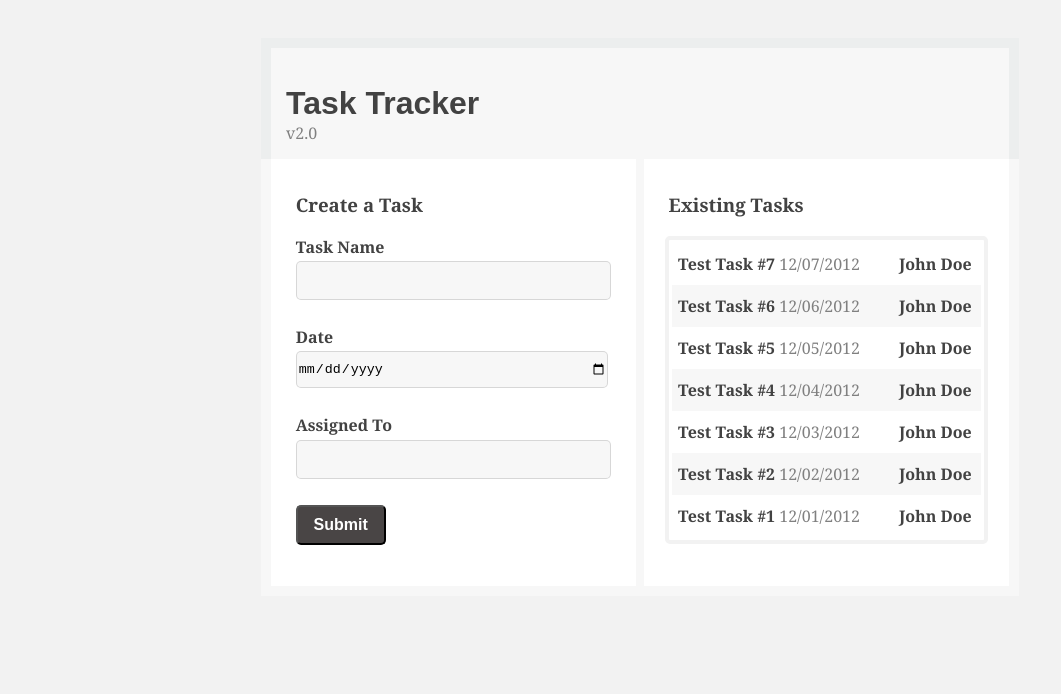
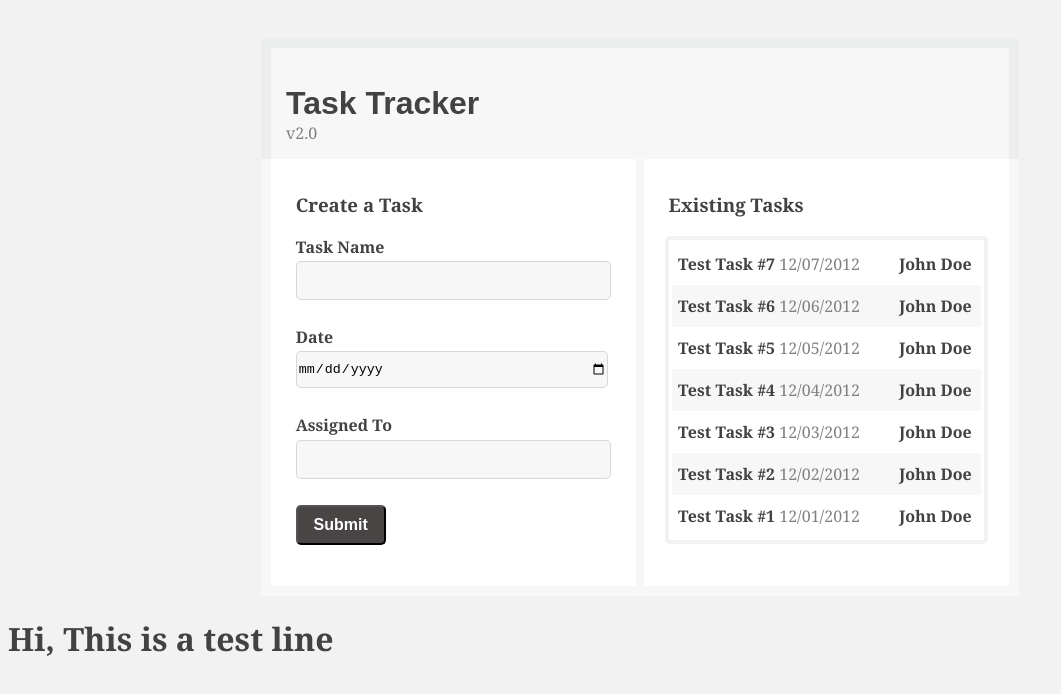
Before and after one commit to devalla2248/icc_Abercrombie-, a plain HTML site: page index.html in a window 1280 px wide. Shown: the whole page, without its empty margins (0-1061 px from the left). Drawn offline with Linux system fonts and the light colour scheme.

Commit message:
test line added

```diff
--- a/index.html
+++ b/index.html
@@ -40,6 +40,9 @@
             </section>
         </div>
     </div>
+    <div>
+        <h1>Hi, This is a test line</h1>
+    </div>
     <script src="data.js"></script>
     <script src="index.js"></script>
 </body>
```
